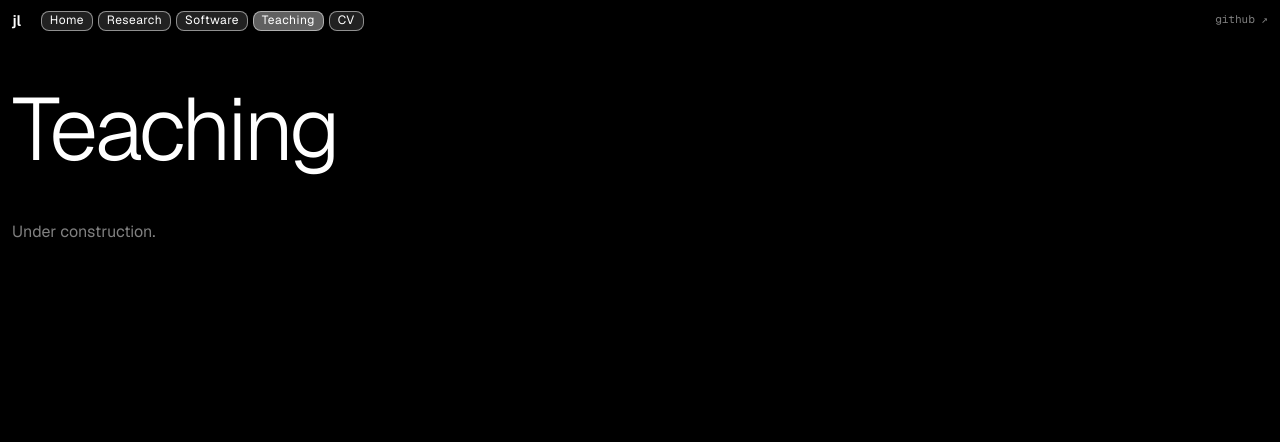
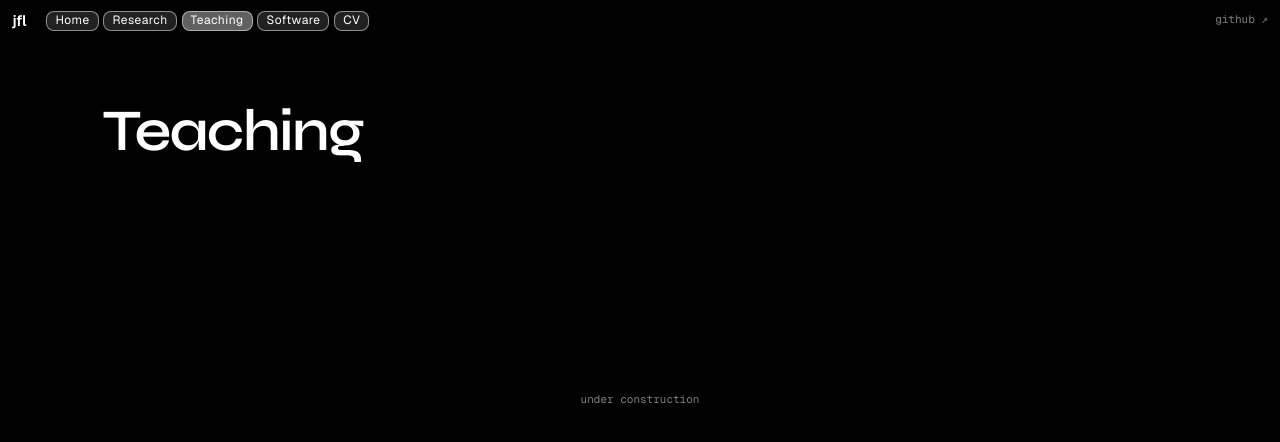
Before and after one commit to joellattmann/joellattmann.github.io, a plain HTML site: page teaching.html in a window 1280 px wide. Drawn offline with nearby package versions, Linux system fonts and the light colour scheme.

Commit message:
design more vibey

```diff
--- a/main.js
+++ b/main.js
@@ -58,7 +58,7 @@ if (canvas) {
 
   window.addEventListener('resize', resize);
   window.addEventListener('pointermove', e => {
-    target.x = (e.clientX / w - 0.5) * 0.6;
+    target.x = -(e.clientX / w - 0.5) * 0.6;
     target.y = (e.clientY / h - 0.5) * 0.4;
   });
   resize();
--- a/style.css
+++ b/style.css
@@ -1,4 +1,4 @@
-@import url("https://fonts.googleapis.com/css2?family=Geist:wght@300;400;600&family=Geist+Mono:wght@400&display=swap");
+@import url("https://fonts.googleapis.com/css2?family=Geist:wght@300;400;600&family=Geist+Mono:wght@400&family=Syne:wght@500;600&display=swap");
 
 :root {
   --bg: #000;
@@ -7,6 +7,7 @@
   --faint: rgba(255, 255, 255, 0.14);
   --pill: #606060;
   --sans: "Geist", "Helvetica Neue", Arial, sans-serif;
+  --display: "Syne", "Geist", sans-serif;
   --mono: "Geist Mono", ui-monospace, Menlo, monospace;
 }
 
@@ -85,10 +86,11 @@ nav a:hover, nav a.active { background: var(--pill); }
   position: absolute;
   left: 0.75rem;
   bottom: 0.75rem;
-  font-weight: 300;
-  font-size: clamp(2.5rem, 8vw, 7rem);
-  letter-spacing: -0.045em;
-  line-height: 0.9;
+  font-family: var(--display);
+  font-weight: 600;
+  font-size: clamp(2rem, 4.6vw, 4rem);
+  letter-spacing: -0.03em;
+  line-height: 0.95;
   opacity: 0;
   animation: rise 1.2s 0.9s cubic-bezier(.2,.7,.2,1) forwards;
   display: inline-block;
@@ -135,14 +137,15 @@ nav a:hover, nav a.active { background: var(--pill); }
 
 /* ---------- inner pages ---------- */
 main {
-  padding: 5.5rem 0.75rem 6rem;
-  max-width: 1400px;
+  padding: 6.5rem clamp(1.25rem, 8vw, 9rem) 6rem;
+  max-width: 1500px;
 }
 
 .page-title {
-  font-weight: 300;
-  font-size: clamp(2.5rem, 7vw, 5.5rem);
-  letter-spacing: -0.045em;
+  font-family: var(--display);
+  font-weight: 600;
+  font-size: clamp(2rem, 4.6vw, 4rem);
+  letter-spacing: -0.03em;
   line-height: 0.95;
   margin-bottom: 3rem;
 }
@@ -155,7 +158,15 @@ main {
   letter-spacing: 0.06em;
 }
 
-.wip { color: var(--dim); }
+.wip {
+  position: fixed;
+  left: 50%;
+  top: 50%;
+  transform: translate(-50%, -50%);
+  font-family: var(--mono);
+  font-size: 11px;
+  color: var(--dim);
+}
 
 /* software entry: index-style grid */
 .entry {
@@ -167,7 +178,8 @@ main {
 }
 
 .entry h2 {
-  font-weight: 400;
+  font-family: var(--display);
+  font-weight: 500;
   font-size: 1.6rem;
   letter-spacing: -0.02em;
   margin: 0.4rem 0 1rem;
--- a/teaching.html
+++ b/teaching.html
@@ -8,12 +8,12 @@
 </head>
 <body>
   <header>
-    <a class="mark" href="index.html">jl</a>
+    <a class="mark" href="index.html">jfl</a>
     <nav>
       <a href="index.html">Home</a>
       <a href="research.html">Research</a>
+      <a href="teaching.html">Teaching</a>
       <a href="software.html">Software</a>
-      <a href="teaching.html">Teaching</a>
       <a href="cv.html">CV</a>
     </nav>
   </header>
@@ -21,7 +21,7 @@
 
   <main>
     <h1 class="page-title">Teaching</h1>
-    <p class="wip">Under construction.</p>
+    <p class="wip">under construction</p>
   </main>
 
   <script src="main.js"></script>
```
Also changed, not shown: cv.html (+3 -3 lines), index.html (+3 -3 lines), research.html (+3 -3 lines), software.html (+2 -7 lines).
